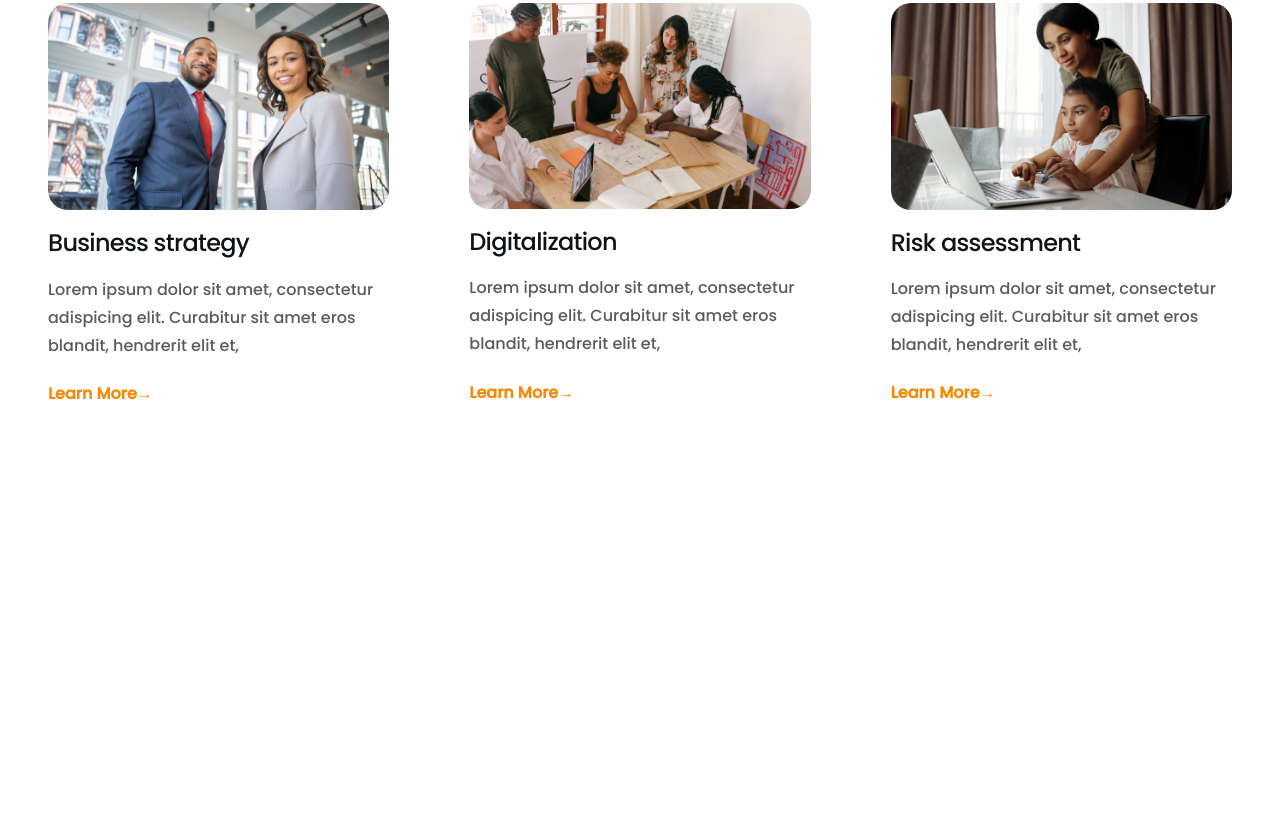
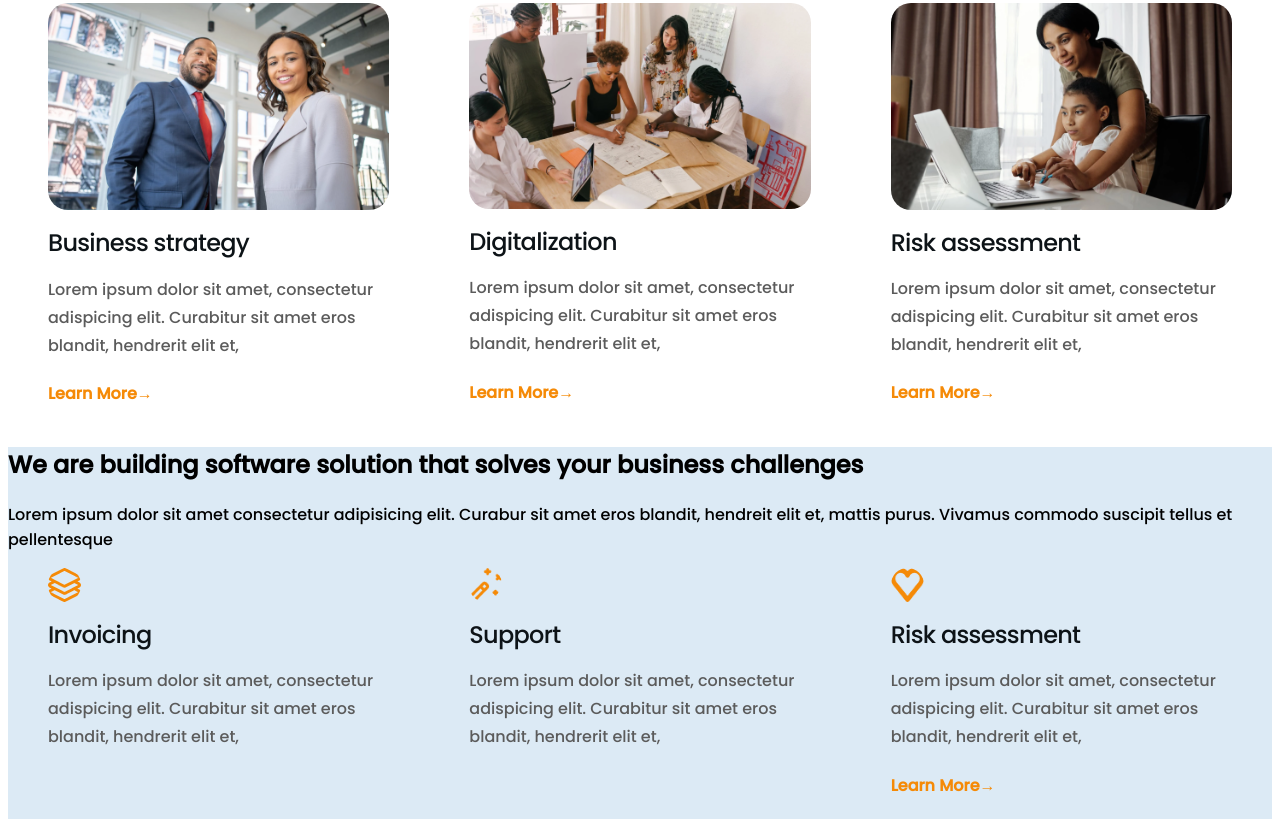
Before and after one commit to batukka/assignments, a plain HTML site: page index.html in a window 1280 px wide. Shown: the part 1032-1859 px from the top of the page. Before the commit the page ends 1467 px from the top, so only its background shows below. Drawn offline with Linux system fonts and the light colour scheme; a web font is replaced by a local one.

Commit message:
sec3 nemev

```diff
--- a/css/home.css
+++ b/css/home.css
@@ -181,3 +181,11 @@ h4{
     font-size: 16px;
     color: #F58A07;
 }
+.sec3{
+    margin: auto;
+    background-color:#DCEAF5;
+}
+.sec3 .bl .txt img{
+    Width:33px;
+    Height:34px;
+}
--- a/index.html
+++ b/index.html
@@ -68,6 +68,28 @@
                 </div>
             </div>
         </section>
+        <section class="sec3">
+            <h1 class="wew">We are building software solution that solves your business challenges</h1>
+            <p class="lolo">Lorem ipsum dolor sit amet consectetur adipisicing elit. Curabur sit amet eros blandit, hendreit elit et, mattis purus. Vivamus commodo suscipit tellus et pellentesque</p>
+            <div class="bl">
+                <div class="txt">
+                    <img src="images/Icon-layer.png">
+                    <h2 class="h2">Invoicing</h2>
+                    <p class="txt2">Lorem ipsum dolor sit amet, consectetur adispicing elit. Curabitur sit amet eros blandit, hendrerit elit et,</p>
+                </div>
+                <div class="txt">
+                    <img src="/images/Icon-wizard.png">
+                    <h2 class="h2">Support</h2>
+                    <p class="txt2">Lorem ipsum dolor sit amet, consectetur adispicing elit. Curabitur sit amet eros blandit, hendrerit elit et,</p>
+                </div>
+                <div class="txt">
+                    <img src="/images/Icon-heart.png">
+                    <h2 class="h2">Risk assessment</h2>
+                    <p class="txt2">Lorem ipsum dolor sit amet, consectetur adispicing elit. Curabitur sit amet eros blandit, hendrerit elit et,</p>
+                    <h4>Learn More</h4>
+                </div>
+            </div>
+        </section>
 
 
     </body>
```
Also changed, not shown: 1 other file.
